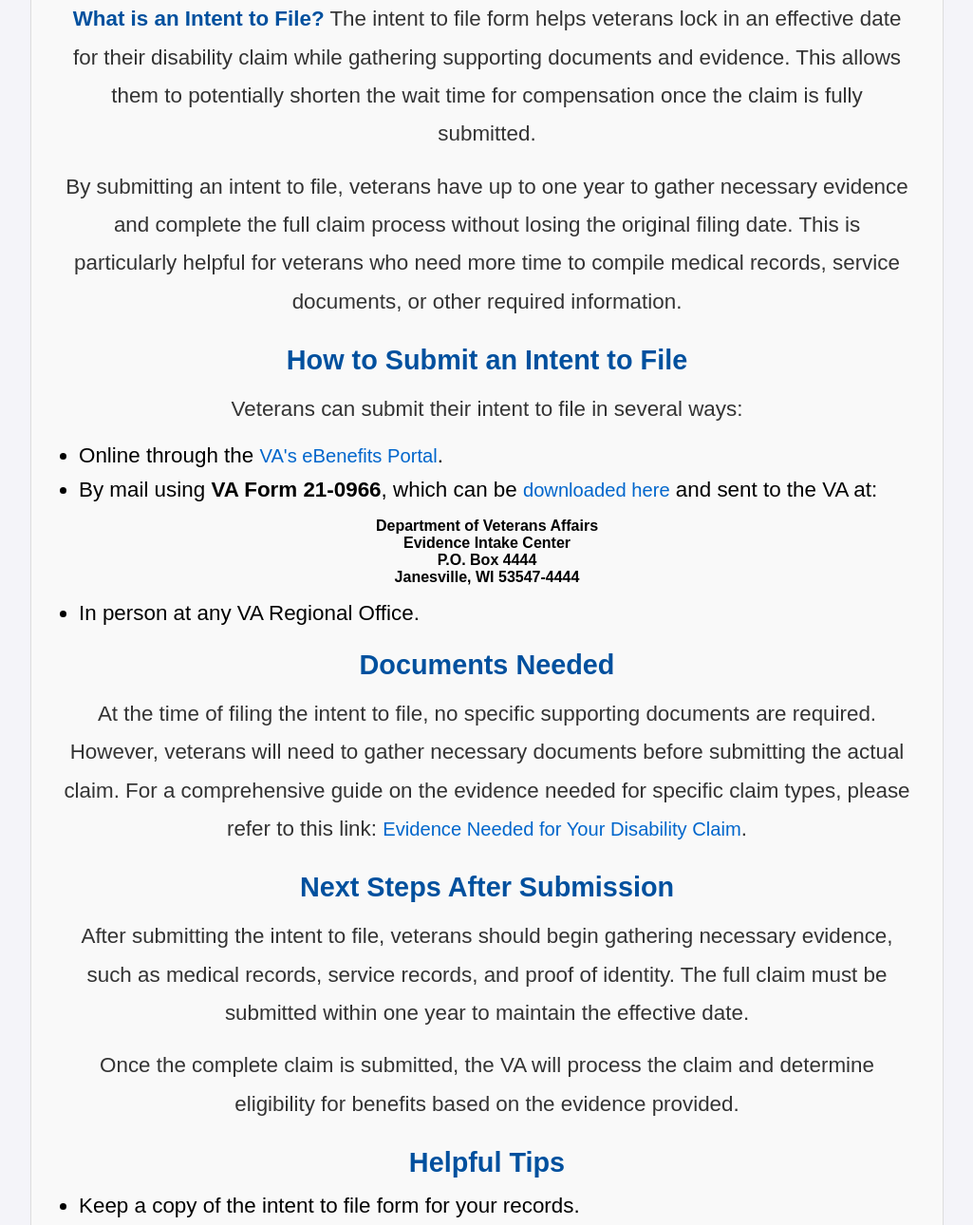
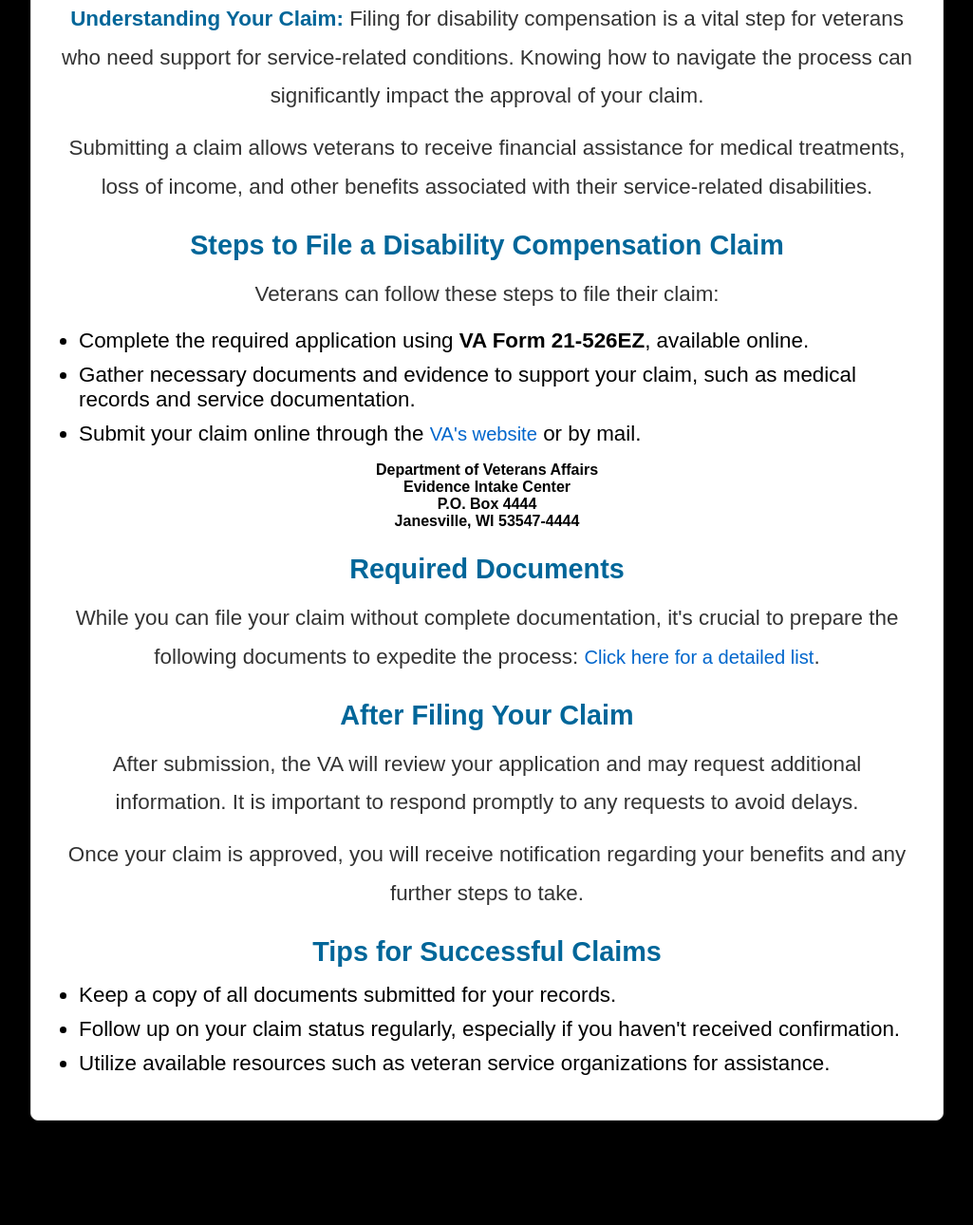
Before and after one commit to CMPSC3943FA24/team-5, a plain HTML site: page Intent to File Form.html in a window 1280 px wide. Shown: the part 135-1425 px from the top of the page at 95% size, without its empty margins (127-1152 px from the left). After the commit the page ends 1335 px from the top, so only its background shows below. Drawn offline with Linux system fonts and the light colour scheme.

Commit message:
Update Intent to File Form.html

```diff
--- a/Intent to File Form.html
+++ b/Intent to File Form.html
@@ -1,39 +1,41 @@
 <!DOCTYPE html>
 <html lang="en">
+
 <head>
     <meta charset="UTF-8">
     <meta name="viewport" content="width=device-width, initial-scale=1.0">
-    <meta name="description" content="VAssist - Guidance on Intent to File Form for VA Disability Claims.">
-    <title>VAssist - Intent to File Disability Claim</title>
+    <meta name="description" content="VAssist - Guidance on the Claim for VA Disability Compensation.">
+    <title>VAssist - Claim for Disability Compensation</title>
     <style>
         body {
             font-family: Arial, sans-serif;
             margin: 0;
             padding: 0;
-            background-color: #f4f4f9;
+            background-color: #000000; /* Black background */
             text-align: center;
         }
 
         section {
-            background-color: #f9f9f9;
+            background-color: #ffffff; /* White background for section */
             border: 1px solid #ddd;
             padding: 30px;
             margin-bottom: 20px;
             border-radius: 8px;
             max-width: 900px;
             margin: 20px auto;
+            color: black; /* Black text color */
         }
 
         section h2 {
             font-size: 2.2em;
-            color: #003366;
+            color: #004080; /* Blue color */
             margin-bottom: 15px;
             text-transform: uppercase;
         }
 
         section h3 {
             font-size: 1.8em;
-            color: #00509E;
+            color: #006699; /* Different shade of blue */
             margin-top: 25px;
             margin-bottom: 15px;
         }
@@ -47,7 +49,7 @@
 
         section p strong {
             font-weight: bold;
-            color: #00509E;
+            color: #006699; /* Different shade of blue */
         }
 
         section a {
@@ -99,22 +101,24 @@
         }
     </style>
 </head>
+
 <body>
 
-    <section id="intent-to-file">
-        <h2>Intent to File Disability Claim</h2>
+    <section id="filing-claim">
+        <h2>Filing a VA Disability Compensation Claim</h2>
         <p>
-            <strong>What is an Intent to File?</strong> The intent to file form helps veterans lock in an effective date for their disability claim while gathering supporting documents and evidence. This allows them to potentially shorten the wait time for compensation once the claim is fully submitted.
+            <strong>Understanding Your Claim:</strong> Filing for disability compensation is a vital step for veterans who need support for service-related conditions. Knowing how to navigate the process can significantly impact the approval of your claim.
         </p>
         <p>
-            By submitting an intent to file, veterans have up to one year to gather necessary evidence and complete the full claim process without losing the original filing date. This is particularly helpful for veterans who need more time to compile medical records, service documents, or other required information.
+            Submitting a claim allows veterans to receive financial assistance for medical treatments, loss of income, and other benefits associated with their service-related disabilities.
         </p>
 
-        <h3>How to Submit an Intent to File</h3>
-        <p class="centered-text">Veterans can submit their intent to file in several ways:</p>
+        <h3>Steps to File a Disability Compensation Claim</h3>
+        <p class="centered-text">Veterans can follow these steps to file their claim:</p>
         <ul>
-            <li>Online through the <a class="small-text" href="https://www.va.gov">VA's eBenefits Portal</a>.</li>
-            <li>By mail using <strong>VA Form 21-0966</strong>, which can be <a class="small-text" href="https://www.va.gov/find-forms/about-form-21-0966/" target="_blank">downloaded here</a> and sent to the VA at:</li>
+            <li>Complete the required application using <strong>VA Form 21-526EZ</strong>, available online.</li>
+            <li>Gather necessary documents and evidence to support your claim, such as medical records and service documentation.</li>
+            <li>Submit your claim online through the <a class="small-text" href="https://www.va.gov">VA's website</a> or by mail.</li>
         </ul>
         <div class="centered-address">
             <strong>
@@ -124,29 +128,26 @@
                 Janesville, WI 53547-4444
             </strong>
         </div>
-        <ul>
-            <li>In person at any VA Regional Office.</li>
-        </ul>
 
-        <h3>Documents Needed</h3>
+        <h3>Required Documents</h3>
         <p>
-            At the time of filing the intent to file, no specific supporting documents are required. However, veterans will need to gather necessary documents before submitting the actual claim. For a comprehensive guide on the evidence needed for specific claim types, please refer to this link:
-            <a class="small-text" href="https://www.va.gov/disability/how-to-file-claim/evidence-needed/">Evidence Needed for Your Disability Claim</a>.
+            While you can file your claim without complete documentation, it's crucial to prepare the following documents to expedite the process:
+            <a class="small-text" href="https://www.va.gov/disability/how-to-file-claim/evidence-needed/">Click here for a detailed list</a>.
         </p>
 
-        <h3>Next Steps After Submission</h3>
+        <h3>After Filing Your Claim</h3>
         <p>
-            After submitting the intent to file, veterans should begin gathering necessary evidence, such as medical records, service records, and proof of identity. The full claim must be submitted within one year to maintain the effective date.
+            After submission, the VA will review your application and may request additional information. It is important to respond promptly to any requests to avoid delays.
         </p>
         <p>
-            Once the complete claim is submitted, the VA will process the claim and determine eligibility for benefits based on the evidence provided.
+            Once your claim is approved, you will receive notification regarding your benefits and any further steps to take.
         </p>
 
-        <h3>Helpful Tips</h3>
+        <h3>Tips for Successful Claims</h3>
         <ul>
-            <li>Keep a copy of the intent to file form for your records.</li>
-            <li>If you are filing online, ensure you receive a confirmation notice.</li>
-            <li>Be sure to file the full claim within the one-year period to keep your effective date.</li>
+            <li>Keep a copy of all documents submitted for your records.</li>
+            <li>Follow up on your claim status regularly, especially if you haven't received confirmation.</li>
+            <li>Utilize available resources such as veteran service organizations for assistance.</li>
         </ul>
     </section>
 
```
